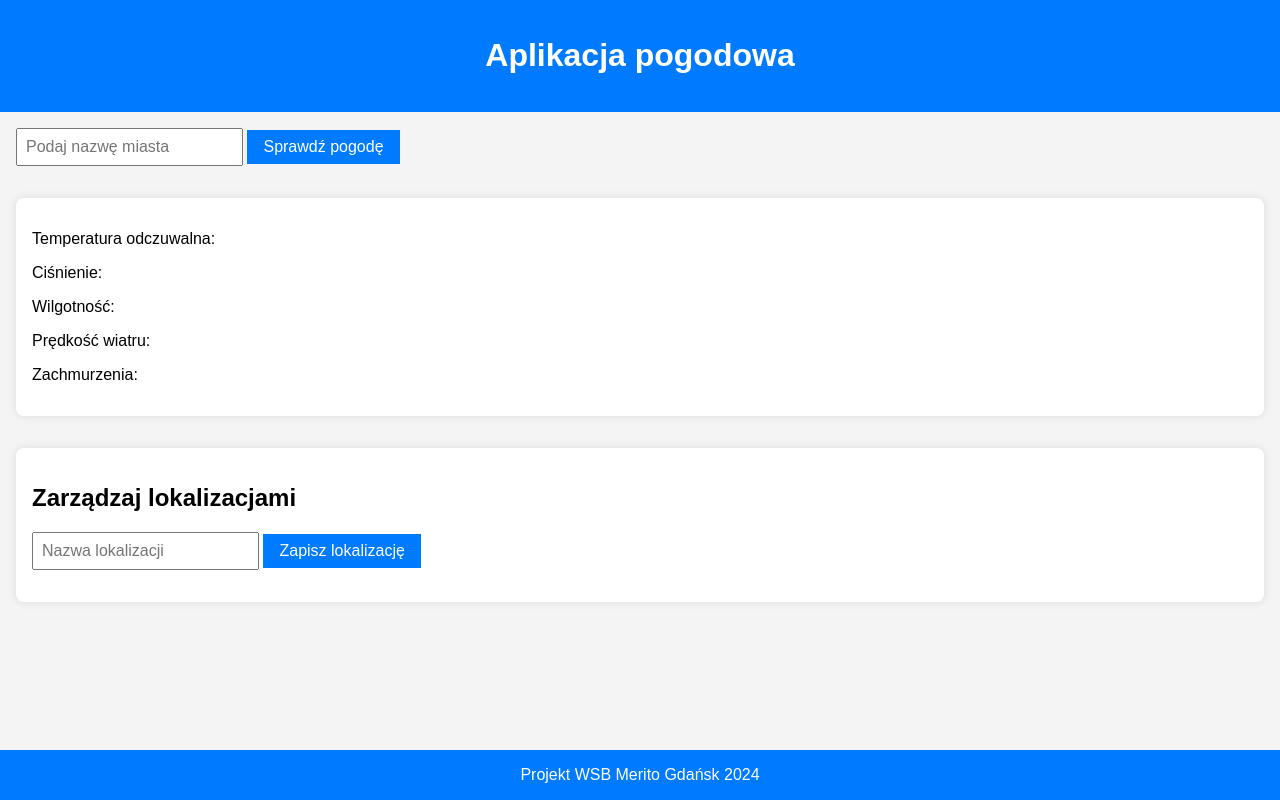
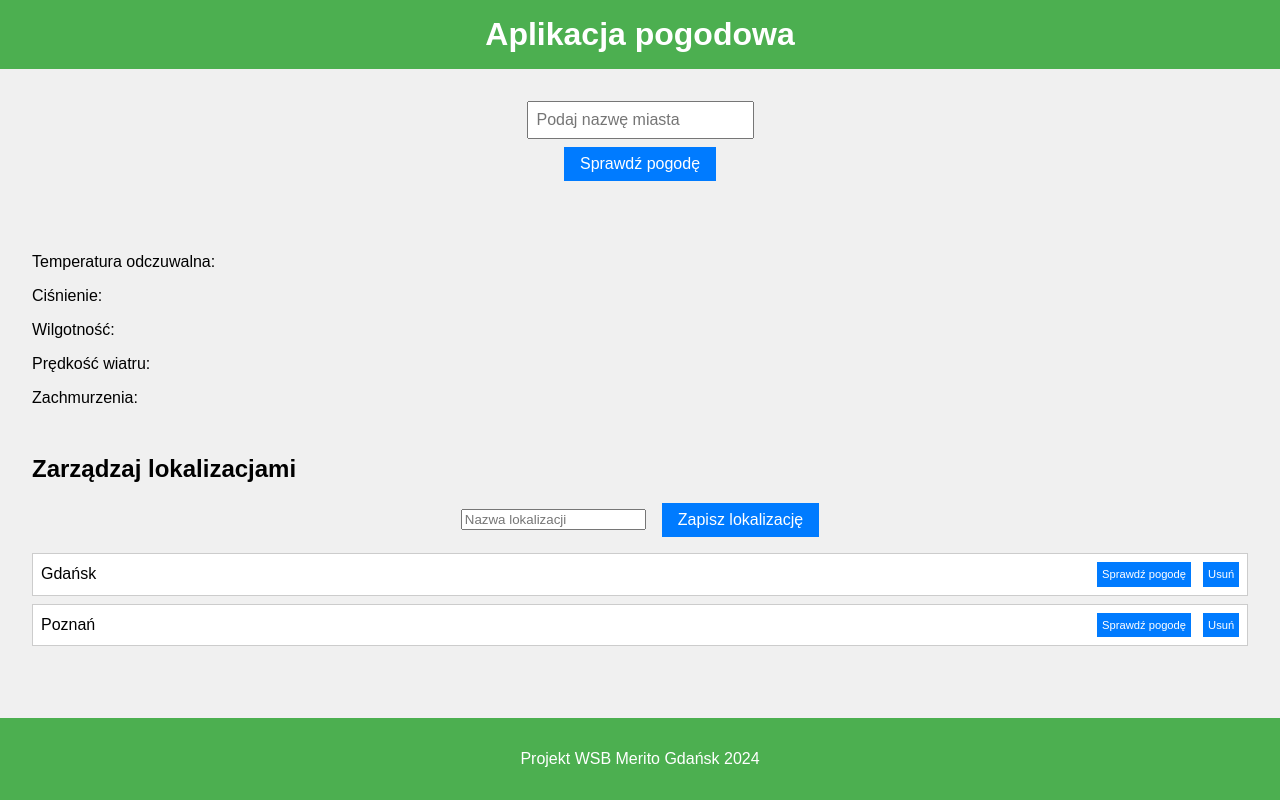
Before and after one commit to ksenon67/apiPogodowe, a website: page index.html in a window 1280 px wide. Drawn offline with nearby package versions, Linux system fonts and the light colour scheme.

Commit message:
Poprawki
Poprawki i dodanie usuwania lokalizacji

```diff
--- a/localisation.json
+++ b/localisation.json
@@ -0,0 +1 @@
+[{"id":1719245496606,"name":"Gdańsk"},{"id":1719245513944,"name":"Poznań"}]
--- a/main.css
+++ b/main.css
@@ -1,31 +1,38 @@
 body {
     font-family: Arial, sans-serif;
+    background-color: #f0f0f0;
     margin: 0;
     padding: 0;
-    background-color: #f4f4f4;
 }
 
 header {
-    background-color: #007BFF;
+    background-color: #4CAF50;
     color: white;
-    padding: 1rem;
     text-align: center;
+    padding: 1rem 0;
+}
+
+h1 {
+    margin: 0;
 }
 
 main {
-    padding: 1rem;
+    padding: 2rem;
 }
 
 .search {
-    margin-bottom: 2rem;
+    display: flex;
+    flex-direction: column;
+    align-items: center;
 }
 
-input[type="text"] {
+.search input {
     padding: 0.5rem;
     font-size: 1rem;
+    margin-bottom: 0.5rem;
 }
 
-button {
+.search button, .manage-locations button {
     padding: 0.5rem 1rem;
     font-size: 1rem;
     background-color: #007BFF;
@@ -34,43 +41,68 @@ button {
     cursor: pointer;
 }
 
-button:hover {
-    background-color: #0056b3;
+.search-buttons-location button {
+    padding: 0.4rem 0.3rem;
+    font-size: 0.7rem;
+    background-color: #007BFF;
+    color: white;
+    border: none;
+    cursor: pointer;
 }
+.error {
+    color: red;
+    margin-top: 0.5rem;
+}
+
+.app {
+    margin-top: 2rem;
+}
+
 .weather {
     display: flex;
-    column-gap: 5em;
-}
-.weather, .manage-locations {
-    background-color: white;
-    padding: 1rem;
-    border-radius: 0.5rem;
-    box-shadow: 0 0 10px rgba(0, 0, 0, 0.1);
-    margin-bottom: 2rem;
+    justify-content: space-between;
 }
 
-ul#saved-locations {
-    list-style: none;
+.weather_img {
+    text-align: center;
+}
+
+.manage-locations {
+    margin-top: 2rem;
+}
+
+.manage-locations form {
+    display: flex;
+    justify-content: center;
+    align-items: center;
+    gap: 0.5rem;
+}
+
+.manage-locations ul {
+    list-style-type: none;
     padding: 0;
 }
 
-ul#saved-locations li {
-    margin-bottom: 0.5rem;
+.manage-locations li {
     display: flex;
     justify-content: space-between;
     align-items: center;
+    padding: 0.5rem;
+    background-color: white;
+    margin-top: 0.5rem;
+    border: 1px solid #ccc;
 }
 
-ul#saved-locations li button {
-    padding: 0.25rem 0.5rem;
-    font-size: 0.875rem;
+.manage-locations button {
+    margin-left: 0.5rem;
 }
 
 footer {
-    background-color: #007BFF;
+    background-color: #4CAF50;
     color: white;
     text-align: center;
-    position: fixed;
+    padding: 1rem 0;
+    position: absolute;
+    bottom: 0;
     width: 100%;
-    bottom: 0;
 }
--- a/main.js
+++ b/main.js
@@ -10,103 +10,101 @@ const pressure = document.querySelector(".pressure");
 const humidity = document.querySelector(".humidity");
 const windSpeed = document.querySelector(".wind_speed");
 const clouds = document.querySelector(".clouds");
+const locationForm = document.getElementById('location-form');
+const locationNameInput = document.getElementById('location-name');
+const savedLocationsList = document.getElementById('saved-locations');
 
 const apiLink = 'https://api.openweathermap.org/data/2.5/weather?q=';
 const apiKey = '&appid=3d5ad419d8fb3df9762b2f6493181242';
 const apiUnits = '&units=metric';
 const apiLang = '&lang=pl';
 
-function getWeather() {
+function getWeather(city) {
     errorMsg.innerHTML = '';
-    const apiCity = input.value || "Sopot";
+    const apiCity = city || input.value || "Sopot";
     const URL = apiLink + apiCity + apiKey + apiUnits + apiLang;
     console.log(URL);
     axios.get(URL)
       .then(function (response) {
         console.log(response);
         cityName.innerHTML = response.data.name;
-        img.src =  `https://openweathermap.org/img/wn/${response.data.weather[0].icon}@2x.png`;
+        img.src = `https://openweathermap.org/img/wn/${response.data.weather[0].icon}@2x.png`;
         temperature.innerHTML = `${Math.round(response.data.main.temp)} °C`;
         feelsLike.innerHTML = `${Math.round(response.data.main.feels_like)} °C`;
         pressure.innerHTML = response.data.main.pressure + "hPa";
         humidity.innerHTML = response.data.main.humidity + "%";
-        windSpeed.innerHTML = Math.round((response.data.wind.speed  * 3.6 ))+ 'km/h';
+        windSpeed.innerHTML = Math.round((response.data.wind.speed * 3.6)) + 'km/h';
         clouds.innerHTML = response.data.clouds.all + " %";
         weatherDescription.innerHTML = response.data.weather[0].description;
       })
       .catch(function (error) {
-        errorMsg.innerHTML = "Masz coś nie tak, lub nie ma miasta o podanej nazwie :)"
+        errorMsg.innerHTML = "Masz coś nie tak, lub nie ma miasta o podanej nazwie :)";
         console.log(error);
-      })
-      .finally(function () {
-        "Podjęto próbe pobrania informacji o pogodzie"
       });
 }
 
 const getWeatherByEnter = e => {
-    if(e.key === 'Enter') {
+    if (e.key === 'Enter') {
         getWeather();
     }
 }
 
-button.addEventListener('click', getWeather)
-input.addEventListener('keypress', getWeatherByEnter)
+button.addEventListener('click', () => getWeather());
+input.addEventListener('keypress', getWeatherByEnter);
 
-const locationForm = document.getElementById('location-form');
-const locationInput = document.getElementById('location-name');
-const savedLocationsList = document.getElementById('saved-locations');
+locationForm.addEventListener('submit', function (e) {
+    e.preventDefault();
+    const locationName = locationNameInput.value.trim();
+    if (locationName) {
+        saveLocation(locationName);
+        locationNameInput.value = '';
+    }
+});
 
-function saveLocation(event) {
-    event.preventDefault();
-    const locationName = locationInput.value.trim();
-    if (locationName === '') return;
-
-    const location = {
-        id: Date.now(),
-        name: locationName
-    };
-
-    const savedLocations = JSON.parse(localStorage.getItem('savedLocations')) || [];
-    savedLocations.push(location);
-    localStorage.setItem('savedLocations', JSON.stringify(savedLocations));
-    displaySavedLocations();
-
-    locationInput.value = '';
+function saveLocation(locationName) {
+    axios.post('/saveLocation', { id: Date.now(), name: locationName })
+        .then(response => {
+            loadSavedLocations();
+        })
+        .catch(error => {
+            console.error('Błąd zapisu lokalizacji', error);
+        });
 }
 
-function displaySavedLocations() {
+function loadSavedLocations() {
+    axios.get('/localisation.json')
+        .then(response => {
+            const locations = response.data;
+            displaySavedLocations(locations);
+        })
+        .catch(error => {
+            console.error('Błąd ładowania zapisanych lokalizacji', error);
+        });
+}
+
+function displaySavedLocations(locations) {
     savedLocationsList.innerHTML = '';
-    const savedLocations = JSON.parse(localStorage.getItem('savedLocations')) || [];
-    savedLocations.forEach(location => {
+    locations.forEach(location => {
         const li = document.createElement('li');
-        li.textContent = location.name;
-        const weatherButton = document.createElement('button');
-        weatherButton.textContent = 'Sprawdź pogodę';
-        weatherButton.addEventListener('click', () => getWeatherForSavedLocation(location.name));
-        li.appendChild(weatherButton);
-
+        li.innerHTML = `
+            <span>${location.name}</span>
+            <div class='search-buttons-location'>
+            <button onclick="getWeather('${location.name}')">Sprawdź pogodę</button>
+            <button onclick="deleteLocation(${location.id})">Usuń</button>
+            </div>
+        `;
         savedLocationsList.appendChild(li);
     });
 }
 
-function getWeatherForSavedLocation(locationName) {
-    const URL = apiLink + locationName + apiKey + apiUnits + apiLang;
-    axios.get(URL)
-        .then(function (response) {
-            cityName.innerHTML = response.data.name;
-            img.src =  `https://openweathermap.org/img/wn/${response.data.weather[0].icon}@2x.png`;
-            temperature.innerHTML = `${Math.round(response.data.main.temp)} °C`;
-            feelsLike.innerHTML = `${Math.round(response.data.main.feels_like)} °C`;
-            pressure.innerHTML = response.data.main.pressure + "hPa";
-            humidity.innerHTML = response.data.main.humidity + "%";
-            windSpeed.innerHTML = Math.round((response.data.wind.speed  * 3.6 ))+ 'km/h';
-            clouds.innerHTML = response.data.clouds.all + " %";
-            weatherDescription.innerHTML = response.data.weather[0].description;
+function deleteLocation(id) {
+    axios.post('/deleteLocation', { id })
+        .then(response => {
+            loadSavedLocations();
         })
-        .catch(function (error) {
-            console.log(error);
-            errorMsg.innerHTML = "Masz coś nie tak, lub nie ma miasta o podanej nazwie :)";
+        .catch(error => {
+            console.error('Błąd usuwania lokalizacji', error);
         });
 }
-locationForm.addEventListener('submit', saveLocation);
-displaySavedLocations();
+
+document.addEventListener('DOMContentLoaded', loadSavedLocations);
```
Also changed, not shown: server.js (+44 -4 lines).
